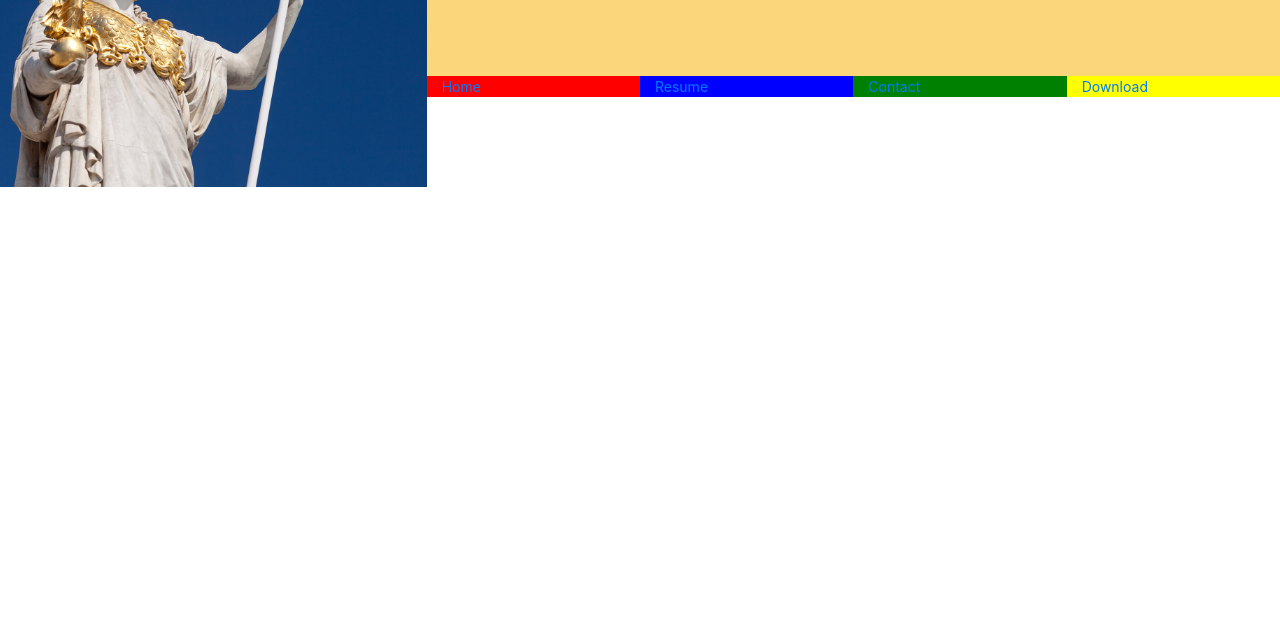
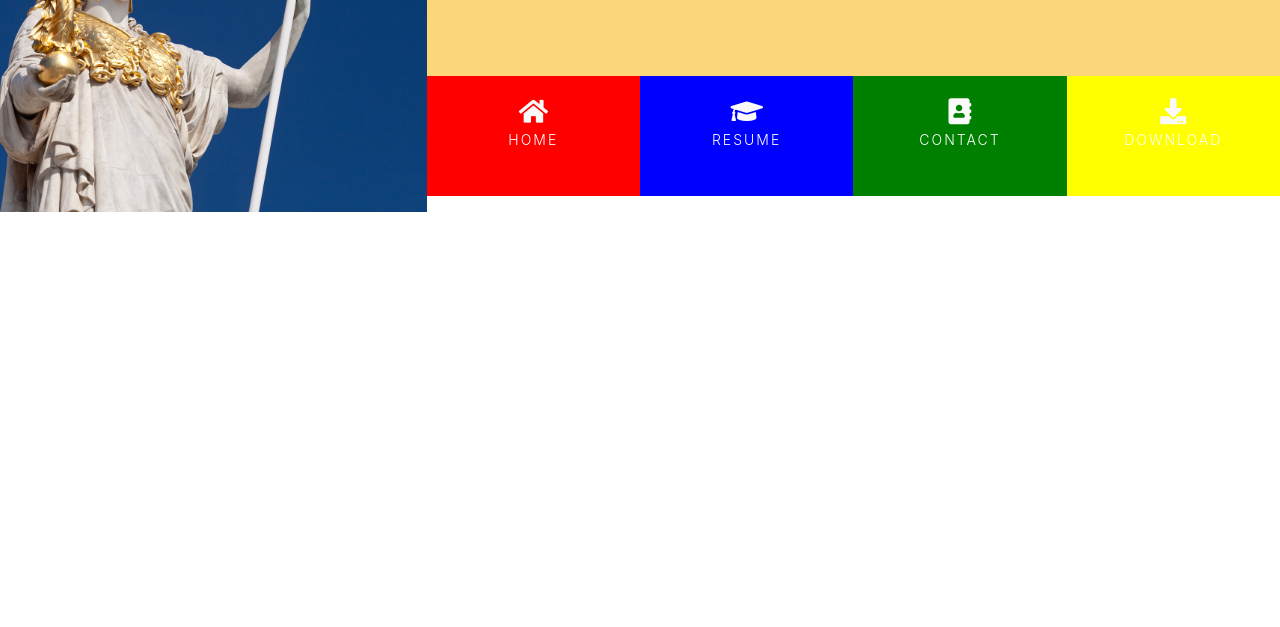
Before and after one commit to BIBI78/PALLAS, a plain HTML site: page index.html in a window 1280 px wide. Shown: the part 173-800 px from the top of the page. Drawn offline with nearby package versions, Linux system fonts and the light colour scheme.

Commit message:
add icons

```diff
--- a/assets/css/style.css
+++ b/assets/css/style.css
@@ -47,6 +47,37 @@ header {
     font-size: 14px;
 }
 
+.menuitem {
+    height: 120px;
+    text-align: center;
+    padding: 0;
+}
+
+.menuitem a {
+    width: 100%;
+    text-decoration: none;
+    color: white;
+    height: 120px;
+}
+
+.menuitem a i {
+    padding-top: 22px;
+    display: block;
+    color: #fafafa;
+    font-size: 26px;
+}
+
+.menuitem span {
+    display: block;
+    width: 100%;
+    padding-top: 5px;
+    text-align: center;
+    text-transform: uppercase;
+    font-size: 14px;
+    font-weight: 300;
+    letter-spacing: 2px;
+}
+
 /* logo*/
 .logo {
     background: url(../images/pallas.jpg);
@@ -65,7 +96,7 @@ header {
     font-weight: 100;
     font-size: 46px;
     margin-top: 50px;
-    color: black
+    color: white;
 }
 
 .title {
@@ -75,5 +106,5 @@ header {
     font-size: 28px;
     margin-top: 20px;
     margin-bottom: 90px;
-    color: black;
+    color: white;
 }
--- a/index.html
+++ b/index.html
@@ -30,17 +30,19 @@
                 <div class="row no-gutters">
                     <div class="col">
                         <ul id="nav" class="list-inline menucontainer">
-                            <li class="col-6 col-sm-3 ui-menu-color-home list-inline-item">
-                                <a href="#"><span>Home</span></a>
+                            <li class="col-6 col-sm-3 ui-menu-color-home list-inline-item menuitem">
+                                <a href="#"><i class="fa fa-home" aria-hidden="true"></i><span>Home</span></a>
                             </li>
-                            <li class="col-6 col-sm-3 ui-menu-color-resume list-inline-item">
-                                <a href="#"><span>Resume</span></a>
+                            <li class="col-6 col-sm-3 ui-menu-color-resume list-inline-item menuitem">
+                                <a href="#"><i class="fa fa-graduation-cap"
+                                        aria-hidden="true"></i><span>Resume</span></a>
                             </li>
-                            <li class="col-6 col-sm-3 ui-menu-color-contact list-inline-item">
-                                <a href="#"><span>Contact</span></a>
+                            <li class="col-6 col-sm-3 ui-menu-color-contact list-inline-item menuitem">
+                                <a href="#"><i class="fa fa-address-book"
+                                        aria-hidden="true"></i><span>Contact</span></a>
                             </li>
-                            <li class="col-6 col-sm-3 ui-menu-color-download list-inline-item">
-                                <a href="#"><span>Download</span></a>
+                            <li class="col-6 col-sm-3 ui-menu-color-download list-inline-item menuitem">
+                                <a href="#"><i class="fa fa-download" aria-hidden="true"></i><span>Download</span></a>
                             </li>
 
                         </ul>
```
